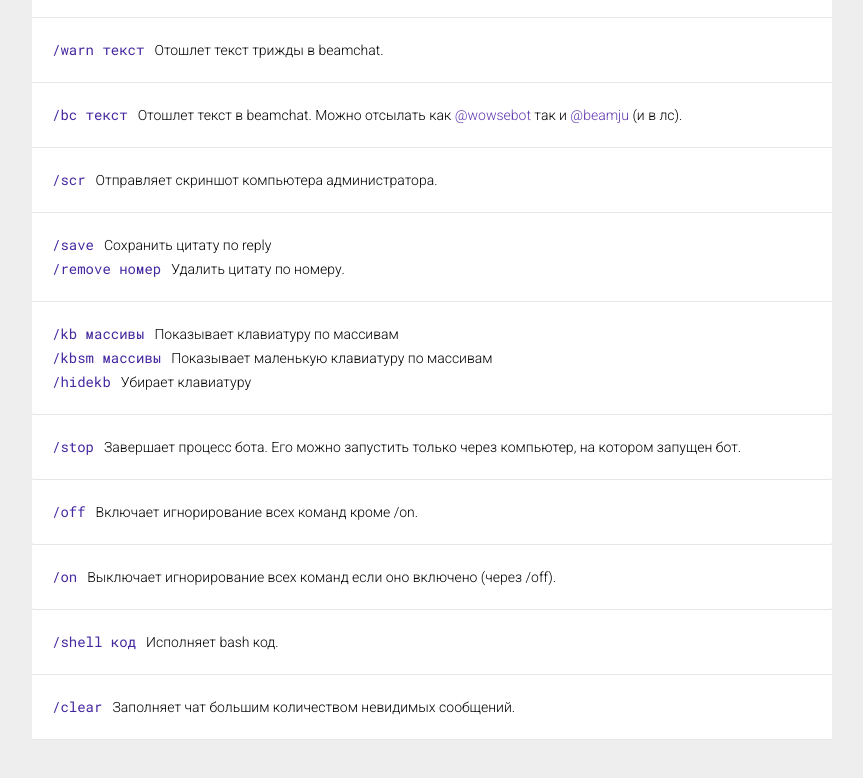
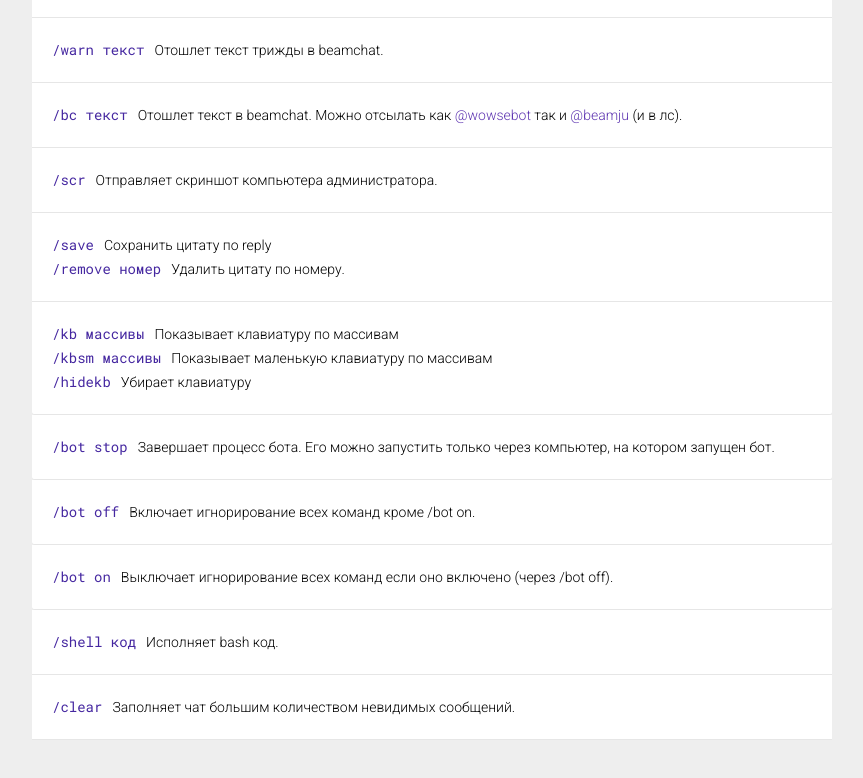
Before and after one commit to beamchat/beamchat.github.io, a plain HTML site: page docs/index.html in a window 1280 px wide. Shown: the part 6323-7101 px from the top of the page, without its empty margins (208-1071 px from the left). Drawn offline with Linux system fonts and the light colour scheme.

Commit message:
:dancer:

```diff
--- a/docs/index.html
+++ b/docs/index.html
@@ -532,21 +532,21 @@
             <a href="#stop" id="stop">
                 <div class="cmd-container last">
                     <p>
-                        <span class="cmd">/stop</span>Завершает процесс бота. Его можно запустить только через компьютер, на котором запущен бот.
+                        <span class="cmd">/bot stop</span>Завершает процесс бота. Его можно запустить только через компьютер, на котором запущен бот.
                     </p>
                 </div>
             </a>
             <a href="#off" id="off">
                 <div class="cmd-container last">
                     <p>
-                        <span class="cmd">/off</span>Включает игнорирование всех команд кроме /on.
+                        <span class="cmd">/bot off</span>Включает игнорирование всех команд кроме /bot on.
                     </p>
                 </div>
             </a>
             <a href="#on" id="on">
                 <div class="cmd-container last">
                     <p>
-                        <span class="cmd">/on</span>Выключает игнорирование всех команд если оно включено (через /off).
+                        <span class="cmd">/bot on</span>Выключает игнорирование всех команд если оно включено (через /bot off).
                     </p>
                 </div>
             </a>
```
